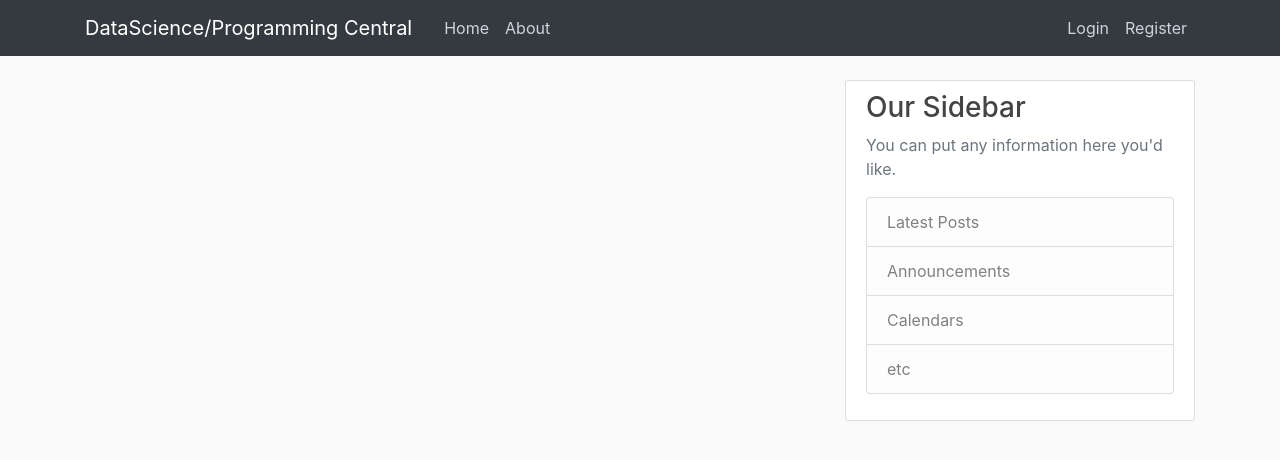
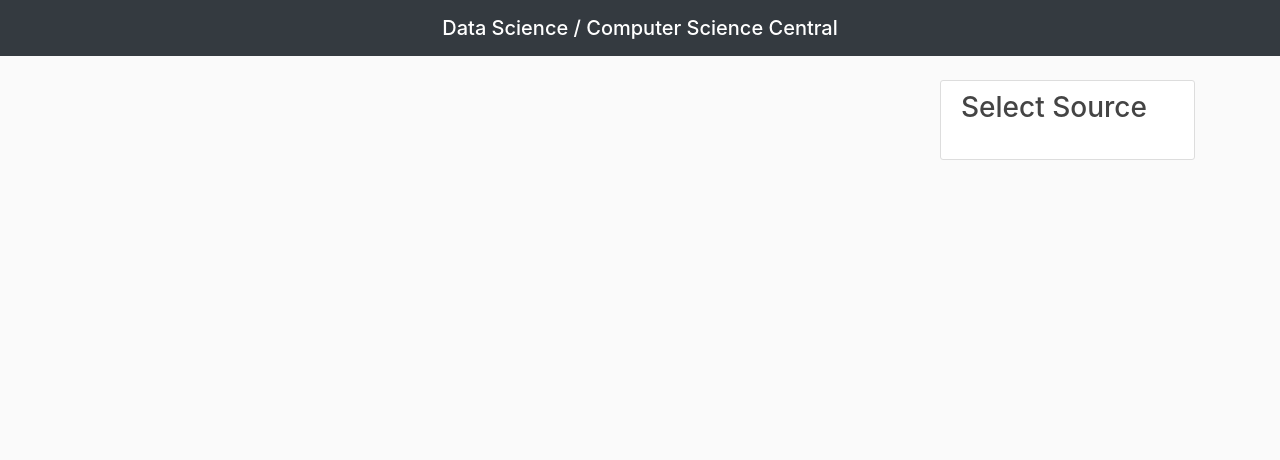
Before and after one commit to desmond-tuiyot/ContentAggregator, a Flask app: template content_aggregator/content_frontend/templates/layout.html in a window 1280 px wide. Shown: the top 460 px of the page. Run offline with Flask 2, Linux system fonts and the light colour scheme; the template is opened without the code that fills it, so the values that code supplies are empty; some libraries are stand-ins or nearby versions.

Commit message:
Created dummy data to flesh out the frontend. Decided on the schema to consist Post and Source tables.

```diff
--- a/content_aggregator/content_frontend/__init__.py
+++ b/content_aggregator/content_frontend/__init__.py
@@ -3,7 +3,7 @@ from flask_sqlalchemy import SQLAlchemy
 
 app = Flask(__name__)
 app.config['SECRET_KEY'] = '5791628bb0b13ce0c676dfde280ba245'
-app.config['SQLALCHEMY_DATABASE_URI'] = 'sqlite:///aggregator.db' # configure later
+app.config['SQLALCHEMY_DATABASE_URI'] = 'sqlite:///content.db' # configure later
 db = SQLAlchemy(app)
 
 from content_aggregator.content_frontend import routes
--- a/content_aggregator/content_frontend/templates/layout.html
+++ b/content_aggregator/content_frontend/templates/layout.html
@@ -6,50 +6,65 @@
     <meta name="viewport" content="width=device-width, initial-scale=1, shrink-to-fit=no">
 
     <!-- Bootstrap CSS -->
-    <link rel="stylesheet" href="https://stackpath.bootstrapcdn.com/bootstrap/4.5.0/css/bootstrap.min.css" integrity="sha384-9aIt2nRpC12Uk9gS9baDl411NQApFmC26EwAOH8WgZl5MYYxFfc+NcPb1dKGj7Sk" crossorigin="anonymous">
+    <link rel="stylesheet" href="https://stackpath.bootstrapcdn.com/bootstrap/4.5.0/css/bootstrap.min.css"
+          integrity="sha384-9aIt2nRpC12Uk9gS9baDl411NQApFmC26EwAOH8WgZl5MYYxFfc+NcPb1dKGj7Sk" crossorigin="anonymous">
     <link rel="stylesheet" type="text/css" href="{{ url_for('static', filename='main.css') }}">
 
 
-    <title>Title</title>
+    <title>DS/CS Aggregator</title>
 </head>
 <body>
 <header class="site-header">
     <nav class="navbar navbar-expand-md navbar-dark bg-dark fixed-top">
-            <div class="container">
-            <a class="navbar-brand mr-4" href="/">DataScience/Programming Central</a>
-            <button class="navbar-toggler" type="button" data-toggle="collapse" data-target="#navbarToggle" aria-controls="navbarToggle" aria-expanded="false" aria-label="Toggle navigation">
-                <span class="navbar-toggler-icon"></span>
-            </button>
-                <div class="collapse navbar-collapse" id="navbarToggle">
-                <div class="navbar-nav mr-auto">
-                <a class="nav-item nav-link" href="/">Home</a>
-                <a class="nav-item nav-link" href="/about">About</a>
-                </div>
-                <!-- Navbar Right Side -->
-                <div class="navbar-nav">
-                <a class="nav-item nav-link" href="/login">Login</a>
-                <a class="nav-item nav-link" href="/register">Register</a>
-                </div>
-            </div>
-            </div>
+          <span class="navbar-brand mb-0 mx-auto h1">Data Science / Computer Science Central</span>
+{#        <div class="container">#}
+{#            <a class="navbar-brand" href="/">DataScience/Programming Central</a>#}
+{#            <button class="navbar-toggler" type="button" data-toggle="collapse" data-target="#navbarToggle"#}
+{#                    aria-controls="navbarToggle" aria-expanded="false" aria-label="Toggle navigation">#}
+{#                <span class="navbar-toggler-icon"></span>#}
+{#            </button>#}
+{#            <div class="collapse navbar-collapse" id="navbarToggle">#}
+{#                <div class="navbar-nav mr-auto">#}
+{#                    <a class="nav-item nav-link" href="/">Home</a>#}
+{#                    <a class="nav-item nav-link" href="#">About</a>#}
+{#                </div>#}
+{#                <!-- Navbar Right Side -->#}
+{#                <div class="navbar-nav">#}
+{#                    <a class="nav-item nav-link" href="#">Login</a>#}
+{#                    <a class="nav-item nav-link" href="#">Register</a>#}
+{#                </div>#}
+{#            </div>#}
+{#        </div>#}
     </nav>
 </header>
 
 <main role="main" class="container">
     <div class="row">
-            <div class="col-md-8">
-            {% block content %}{% endblock %}
+        <div class="col-md-9">
+            <!-- Main Content -->
+            {% for post in posts %}
+                <article class="media content-section">
+                    <div class="media-body">
+                        <div class="article-metadata">
+{#                            <a class="mr-2" href="#">{{ post.link }}</a>#}
+                            <small class="text-muted">{{ post.date }}</small>
                         </div>
-            <div class="col-md-4">
+                        <h4><a class="article-title" href={{ post.link }}>{{ post.title }}</a></h4>
+                        <p class="article-content"><a href={{ post.source.link }}>{{ post.source.source_name }}</a>
+                        </p>
+                    </div>
+                </article>
+            {% endfor %}
+        </div>
+        <div class="col-md-3">
             <div class="content-section">
-                <h3>Our Sidebar</h3>
-                <p class='text-muted'>You can put any information here you'd like.
-                  <ul class="list-group">
-                    <li class="list-group-item list-group-item-light">Latest Posts</li>
-                    <li class="list-group-item list-group-item-light">Announcements</li>
-                    <li class="list-group-item list-group-item-light">Calendars</li>
-                    <li class="list-group-item list-group-item-light">etc</li>
-                  </ul>
+                <h3>Select Source</h3>
+{#                <p class='font-weight-bold'> Data Science#}
+                <div class="list-group">
+                    {% for source in sources %}
+                        <a href="#" class="list-group-item  list-group-item-action">{{ source.source_name }}</a>
+                    {% endfor %}
+                </div>
                 </p>
             </div>
         </div>
@@ -59,8 +74,14 @@
 {# this goes last in the body #}
 <!-- Optional JavaScript -->
 <!-- jQuery first, then Popper.js, then Bootstrap JS -->
-    <script src="https://code.jquery.com/jquery-3.5.1.slim.min.js" integrity="sha384-DfXdz2htPH0lsSSs5nCTpuj/zy4C+OGpamoFVy38MVBnE+IbbVYUew+OrCXaRkfj" crossorigin="anonymous"></script>
-    <script src="https://cdn.jsdelivr.net/npm/popper.js@1.16.0/dist/umd/popper.min.js" integrity="sha384-Q6E9RHvbIyZFJoft+2mJbHaEWldlvI9IOYy5n3zV9zzTtmI3UksdQRVvoxMfooAo" crossorigin="anonymous"></script>
-    <script src="https://stackpath.bootstrapcdn.com/bootstrap/4.5.0/js/bootstrap.min.js" integrity="sha384-OgVRvuATP1z7JjHLkuOU7Xw704+h835Lr+6QL9UvYjZE3Ipu6Tp75j7Bh/kR0JKI" crossorigin="anonymous"></script>
+<script src="https://code.jquery.com/jquery-3.5.1.slim.min.js"
+        integrity="sha384-DfXdz2htPH0lsSSs5nCTpuj/zy4C+OGpamoFVy38MVBnE+IbbVYUew+OrCXaRkfj"
+        crossorigin="anonymous"></script>
+<script src="https://cdn.jsdelivr.net/npm/popper.js@1.16.0/dist/umd/popper.min.js"
+        integrity="sha384-Q6E9RHvbIyZFJoft+2mJbHaEWldlvI9IOYy5n3zV9zzTtmI3UksdQRVvoxMfooAo"
+        crossorigin="anonymous"></script>
+<script src="https://stackpath.bootstrapcdn.com/bootstrap/4.5.0/js/bootstrap.min.js"
+        integrity="sha384-OgVRvuATP1z7JjHLkuOU7Xw704+h835Lr+6QL9UvYjZE3Ipu6Tp75j7Bh/kR0JKI"
+        crossorigin="anonymous"></script>
 </body>
 </html>
```
Also changed, not shown: content_aggregator/content_frontend/models.py (+11 -4 lines), content_aggregator/content_frontend/routes.py (+82 -2 lines), content_aggregator/content_frontend/templates/home.html (+7 -14 lines), content_aggregator/content_frontend/aggregator.db. Lines whose indentation alone changed are shown as unchanged.
